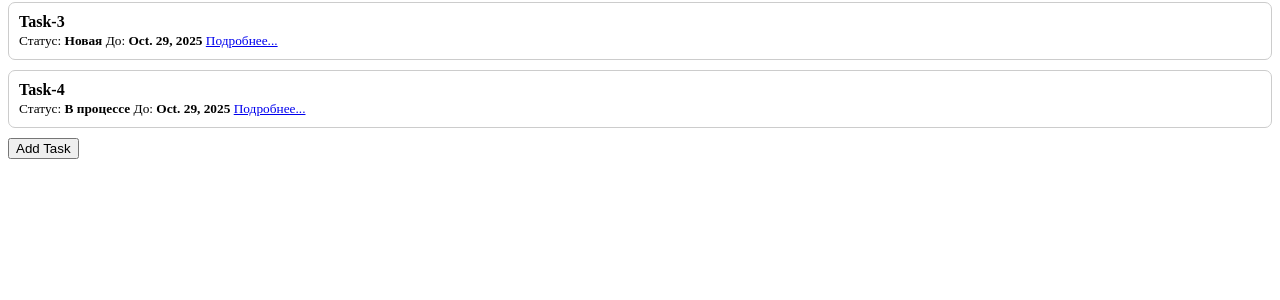
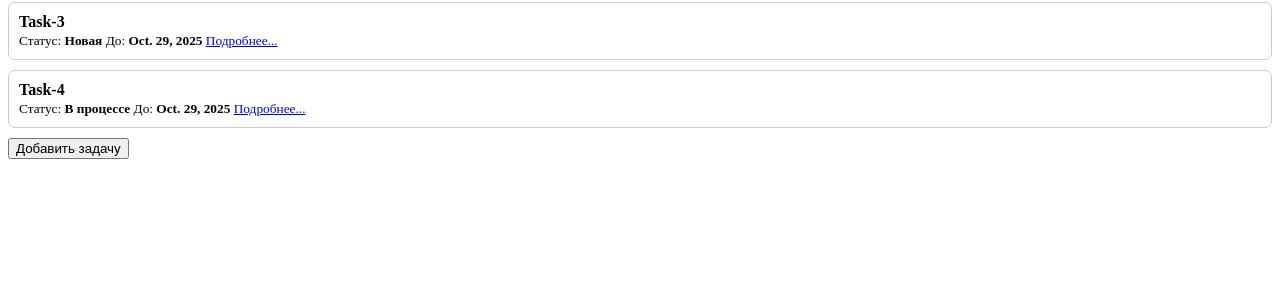
Before and after one commit to mirsaidislamov/homework_52, a Django app: page / in a window 1280 px wide. Shown: the part 214-514 px from the top of the page. Run offline with Django 5.2, Linux system fonts and the light colour scheme; data comes from the database, SQL or seed files in the repository.

Commit message:
Отредактировал работу ссылок

```diff
--- a/webapp/templates/task_list.html
+++ b/webapp/templates/task_list.html
@@ -16,10 +16,10 @@
                     {% else %}
                         <em>Без срока</em>
                     {% endif %}
-                <a href="task/{{ task.id }}">Подробнее...</a>
+                <a href="{% url 'task_detail' pk=task.id %}">Подробнее...</a>
                 </small>
             </div>
         {% endfor %}
-    <button><a href="add/" style="text-decoration: none; color: black">Add Task</a></button>
+    <button><a href="{% url 'task_create' %}" style="text-decoration: none; color: black">Добавить задачу</a></button>
 </body>
 </html>
--- a/webapp/urls.py
+++ b/webapp/urls.py
@@ -2,7 +2,7 @@ from django.urls import path
 from webapp.views import task_list_view, task_create_view, task_detail_view
 
 urlpatterns = [
-    path('', task_list_view),
-    path('add/', task_create_view),
-    path('task/<int:pk>', task_detail_view)
+    path('', task_list_view, name='task_list'),
+    path('add/', task_create_view, name='task_create'),
+    path('task/<int:pk>', task_detail_view, name='task_detail'),
 ]
--- a/webapp/views.py
+++ b/webapp/views.py
@@ -1,4 +1,4 @@
-from django.shortcuts import render, get_object_or_404
+from django.shortcuts import render, get_object_or_404, redirect
 from .models import Tasks, STATUS_CHOICES
 from datetime import datetime
 
@@ -35,18 +35,16 @@ def task_create_view(request):
                 return render(request, 'task_add.html')
 
         try:
-            Tasks.objects.create(
+            task = Tasks.objects.create(
                 description=description,
                 status=status,
                 date_to_complete=date_to_complete,
                 detailed_description = detailed_description
             )
+            return redirect('task_detail', pk=task.pk)
         except Exception:
-            return render(request, 'task_add.html')
+            return redirect('task_create')
 
-        tasks = Tasks.objects.all()
-        return render(request, 'task_add.html', {
-            'tasks': tasks})
 
 def task_detail_view(request, *args, pk, **kwargs):
     task =get_object_or_404(Tasks, pk=pk)
```
